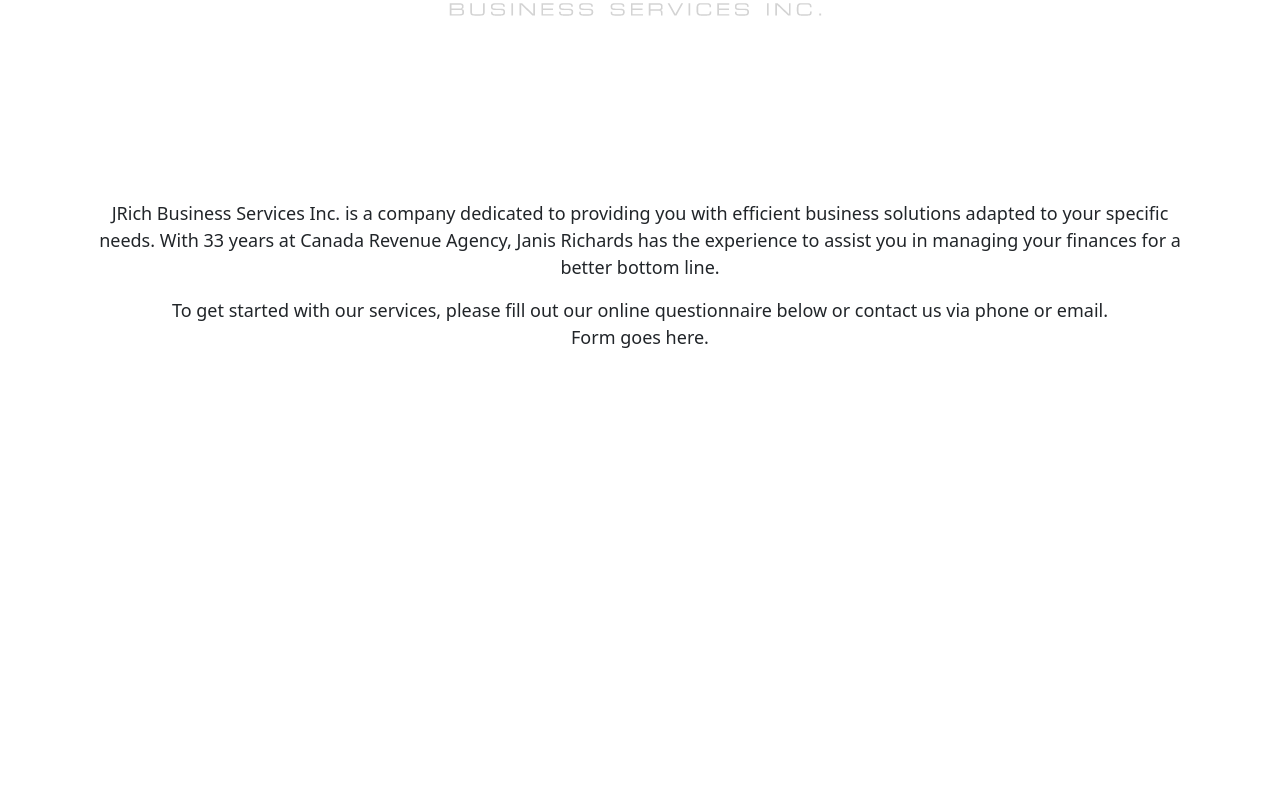
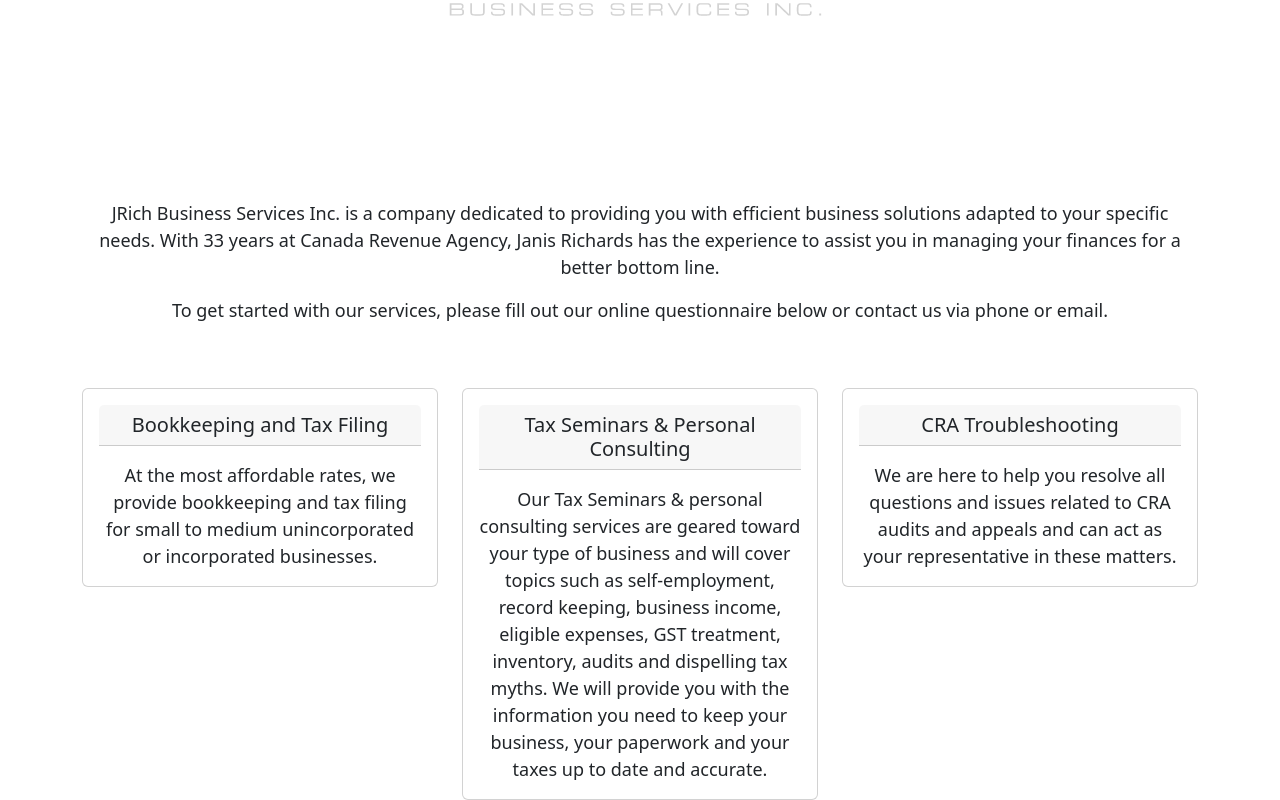
Before and after one commit to caitlincroteau/jrich-business-services, a React (Create React App) app: page / in a window 1280 px wide. Shown: the part 337-1137 px from the top of the page. Before the commit the page ends 800 px from the top, so only its background shows below. Built offline with nearby package versions, Linux system fonts and the light colour scheme.

Commit message:
initial layout for Services

```diff
--- a/src/App.js
+++ b/src/App.js
@@ -1,7 +1,7 @@
 import "./styles/App.css";
 import 'bootstrap/dist/css/bootstrap.min.css';
 import logo from "./images/JRICH-logo.png";
-import CompanyDetails from "./components/Intro";
+import CompanyDetails from "./components/CompanyDetails";
 
 import Form from "./components/Form";
 import Navigation from "./components/Navigation";
@@ -14,7 +14,6 @@
         <img src={logo} className="App-logo" alt="logo" />
       </header>
       <CompanyDetails />
-      <Form />
     </div>
   );
 }
--- a/src/components/Intro.jsx
+++ b/src/components/Intro.jsx
@@ -13,7 +13,7 @@
           to assist you in managing your finances for a better bottom line.
         </Col>
       </Row>
-      <Row>
+      <Row className="pb-3">
         <Col>
           To get started with our services, please fill out our online
           questionnaire below or contact us via phone or email.
--- a/src/components/Services.jsx
+++ b/src/components/Services.jsx
@@ -1,24 +1,53 @@
+import Container from "react-bootstrap/Container";
+import Row from "react-bootstrap/Row";
+import Col from "react-bootstrap/Col";
+import Card from "react-bootstrap/Card";
+
 export default function Services(props) {
   return (
-    <div>
-      <div class="text">
-        Bookkeeping and Tax Filing At the most affordable rates, we provide
-        bookkeeping and tax filing for small to medium unincorporated or
-        incorporated businesses.
-      </div>
-      <div class="text">
-        Tax Seminars & Personal Consulting Our Tax Seminars & personal
-        consulting services are geared toward your type of business and will
-        cover topics such as self-employment, record keeping, business income,
-        eligible expenses, GST treatment, inventory, audits and dispelling tax
-        myths. We will provide you with the information you need to keep your
-        business, your paperwork and your taxes up to date and accurate.
-      </div>
-      <div class="text">
-        CRA Troubleshooting We are here to help you resolve all questions and
-        issues related to CRA audits and appeals and can act as your
-        representative in these matters.
-      </div>
-    </div>
+    <Container fluid="md" className="text align-text center pt-5">
+      <Row>
+        <Col>
+          <Card >
+            <Card.Body>
+            <Card.Header as="h5">Bookkeeping and Tax Filing</Card.Header>
+              <Card.Text className="pt-3">
+                At the most affordable rates, we provide bookkeeping and tax
+                filing for small to medium unincorporated or incorporated
+                businesses.
+              </Card.Text>
+            </Card.Body>
+          </Card>
+        </Col>
+        <Col>
+          <Card>
+            <Card.Body>
+              <Card.Header as="h5">Tax Seminars & Personal Consulting</Card.Header>
+              <Card.Text className="pt-3">
+                Our Tax Seminars & personal consulting services are geared
+                toward your type of business and will cover topics such as
+                self-employment, record keeping, business income, eligible
+                expenses, GST treatment, inventory, audits and dispelling tax
+                myths. We will provide you with the information you need to keep
+                your business, your paperwork and your taxes up to date and
+                accurate.
+              </Card.Text>
+            </Card.Body>
+          </Card>
+        </Col>
+        <Col>
+          <Card>
+            <Card.Body>
+            <Card.Header as="h5">CRA Troubleshooting</Card.Header>
+              <Card.Text className="pt-3">
+                We are here to help you resolve all questions and issues related
+                to CRA audits and appeals and can act as your representative in
+                these matters.
+              </Card.Text>
+            </Card.Body>
+          </Card>
+        </Col>
+      </Row>
+    </Container>
   );
 }
```
